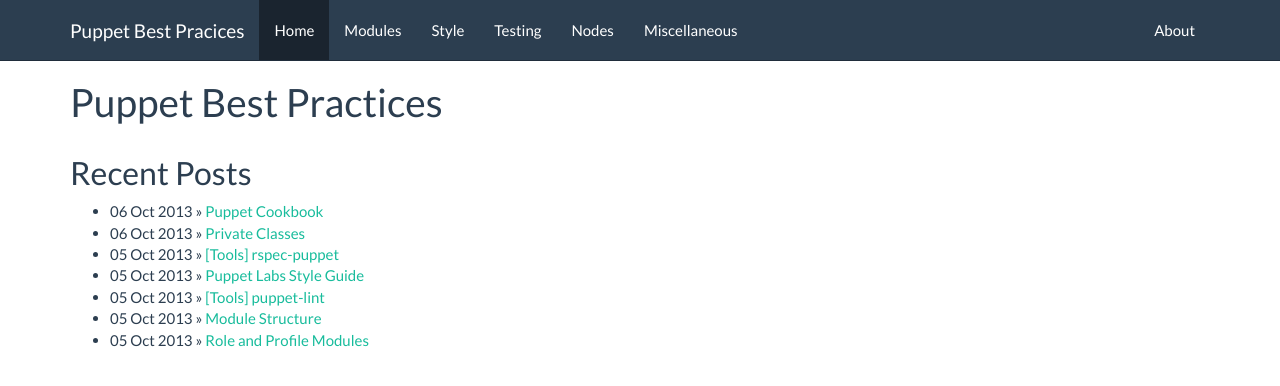
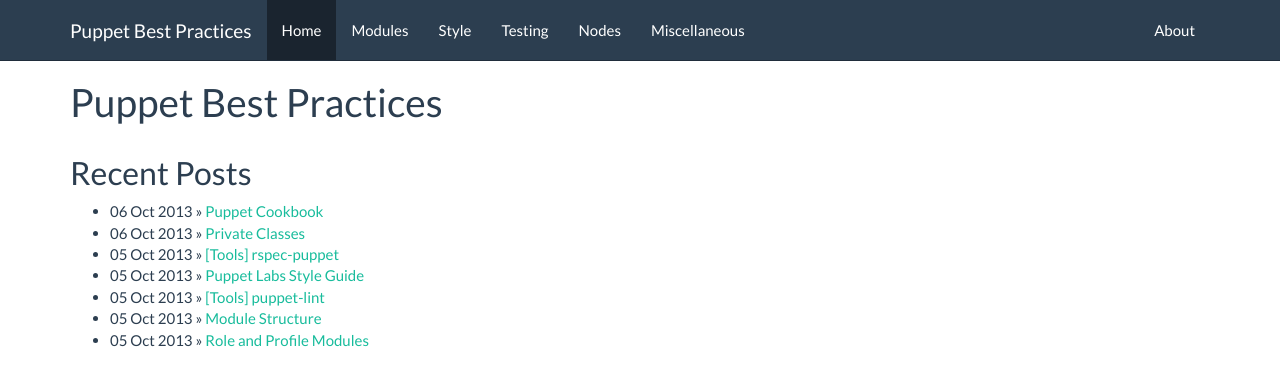
Before and after one commit to puppetbestpractices/puppetbestpractices.com, a Jekyll site: the page built from index.html, in a window 1280 px wide. Shown: the top 386 px of the page. Built offline with Jekyll 4.4.1, drawn with Linux system fonts in a browser that asks for light colours; Markdown is read by kramdown in place of the engine named in the settings.

```diff
--- a/_config.yml
+++ b/_config.yml
@@ -1,3 +1,3 @@
-name: Puppet Best Pracices
+name: Puppet Best Practices
 markdown: redcarpet
 pygments: true
```
